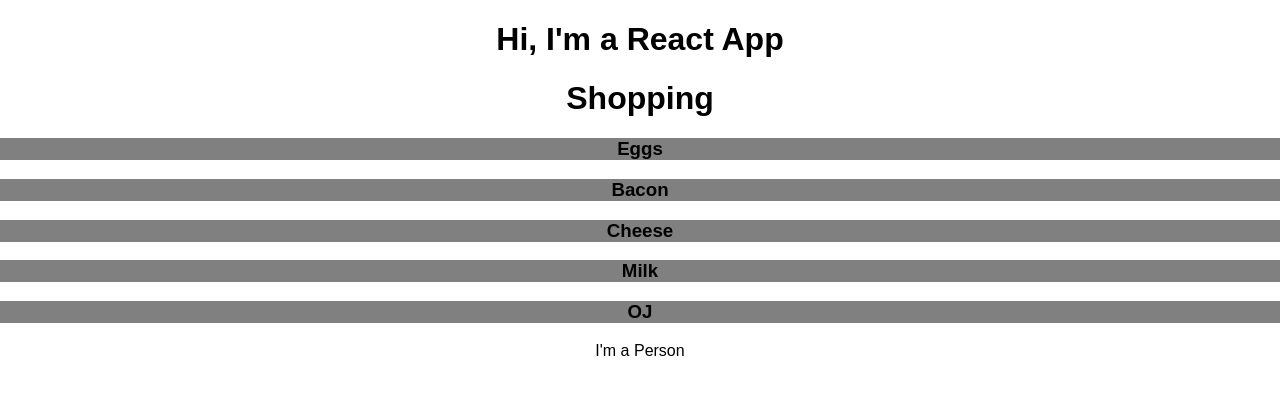
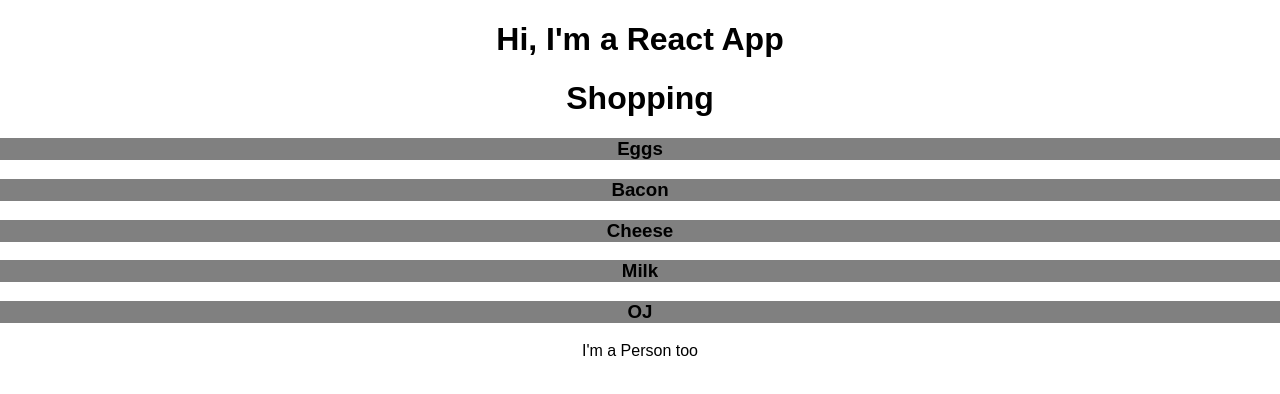
Before and after one commit to smithWEBtek/u-react-max, a React (Create React App) app in the folder 27-create-react-app/react1/: page / in a window 1280 px wide. Shown: the top 394 px of the page. Built offline with nearby package versions, Linux system fonts and the light colour scheme.

Commit message:
Tweak person

```diff
--- a/27-create-react-app/react1/src/Person/Person.js
+++ b/27-create-react-app/react1/src/Person/Person.js
@@ -3,7 +3,7 @@
 const person = () => {
   return (
   <div>
-    <p>I'm a Person</p>
+    <p>I'm a Person too</p>
   </div>
   )
 }
```
